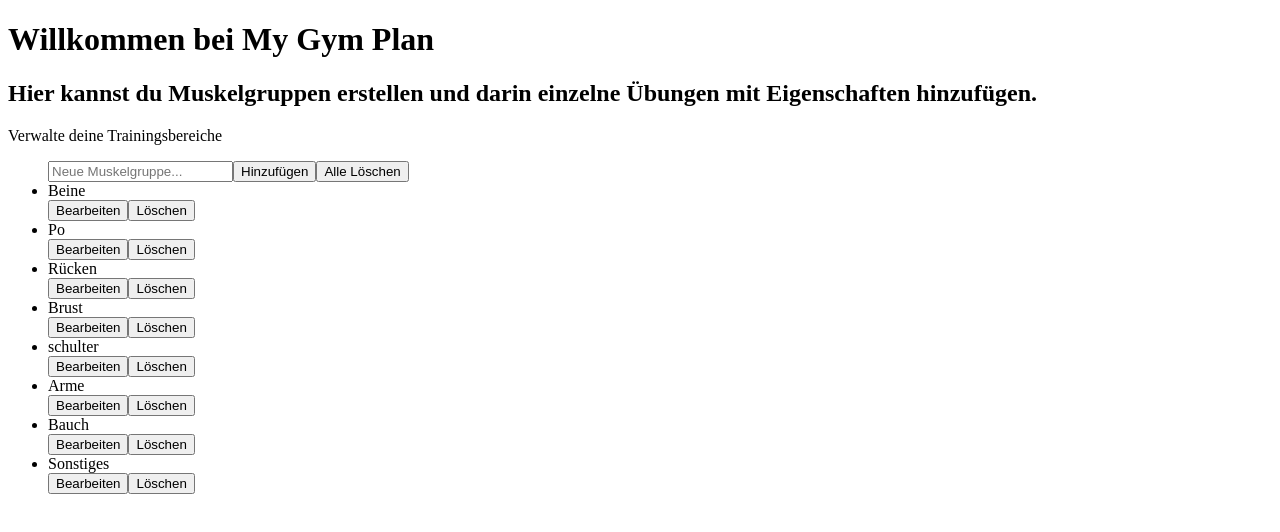
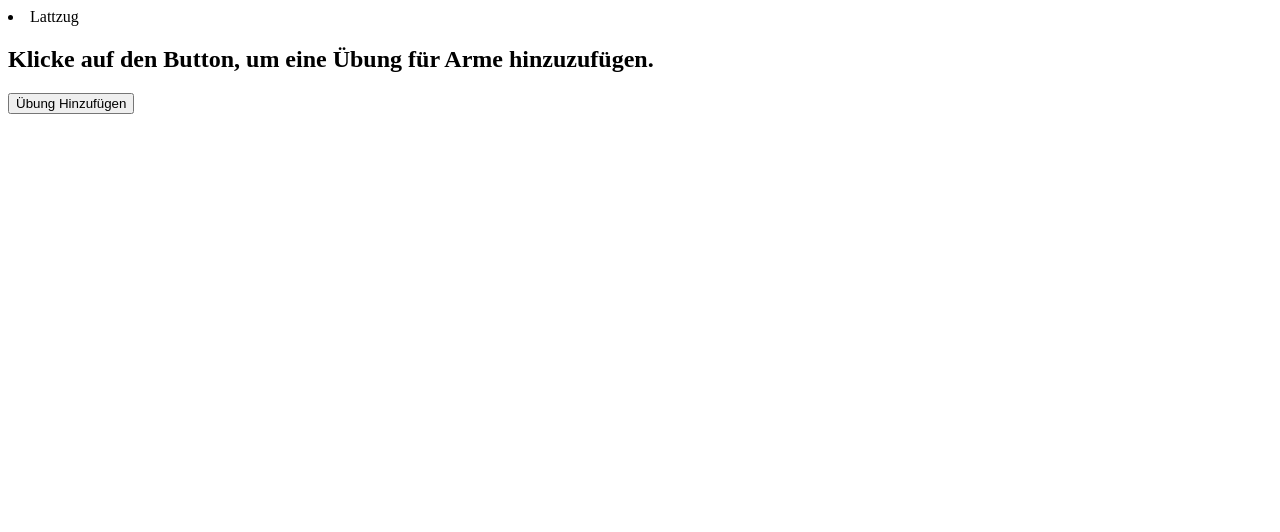
Before and after one commit to ElyasJabari/MyGymPlan, a React (Vite) app: page /exercises/Arme in a window 1280 px wide. Shown: the top 532 px of the page. Built offline with nearby package versions, Linux system fonts and the light colour scheme.

Commit message:
Add Routing

```diff
--- a/package.json
+++ b/package.json
@@ -11,7 +11,8 @@
   },
   "dependencies": {
     "react": "^19.1.1",
-    "react-dom": "^19.1.1"
+    "react-dom": "^19.1.1",
+    "react-router-dom": "^7.9.4"
   },
   "devDependencies": {
     "@eslint/js": "^9.36.0",
--- a/src/App.jsx
+++ b/src/App.jsx
@@ -1,12 +1,16 @@
 import { useState } from "react";
 import Header from "./Components/Header";
 import MuscleGroups from "./Components/MuscleGroups";
+import { Routes, Route } from "react-router-dom";
+import Exercises from "./Components/Exercises";
 
 function App() {
   return (
     <>
-      <Header />
-      <MuscleGroups />
+      <Routes>
+        <Route path="/" element={<MuscleGroups />} />
+        <Route path="/exercises/:name" element={<Exercises />} />
+      </Routes>
     </>
   );
 }
--- /dev/null
+++ b/src/Components/Exercises.jsx
@@ -0,0 +1,31 @@
+import { useState } from "react";
+import { useParams } from "react-router-dom";
+
+export default function Exercises() {
+  const { name } = useParams();
+  const [exercises, setExercises] = useState([
+    { id: 1, name: "Lattzug", weight: 27, set: 3 },
+  ]);
+  const [isOpen, setIsOpen] = useState(false);
+
+  console.log("### Exercises: ", exercises);
+
+  return (
+    <div>
+      {exercises.map((e) => (
+        <li key={e.id}>{e.name}</li>
+      ))}
+
+      <h2>Klicke auf den Button, um eine Übung für {name} hinzuzufügen.</h2>
+      <button onClick={() => setIsOpen(true)}>Übung Hinzufügen</button>
+
+      {isOpen && (
+        <div>
+          <button onClick={() => setIsOpen(false)}>X</button>
+          <h2>Hallo</h2>
+          <p>Das ist ein einfaches Modal-Fenster in React.</p>
+        </div>
+      )}
+    </div>
+  );
+}
--- a/src/Components/MuscleGroups.jsx
+++ b/src/Components/MuscleGroups.jsx
@@ -1,4 +1,7 @@
 import { useState } from "react";
+import Exercises from "./Exercises";
+import { Link } from "react-router-dom";
+import Header from "./Header";
 
 export default function MuscleGroups() {
   const [muscleGroups, setMuscleGroups] = useState([
@@ -69,6 +72,7 @@ export default function MuscleGroups() {
 
   return (
     <div>
+      <Header />
       <p>Verwalte deine Trainingsbereiche</p>
       <ul>
         <input
@@ -87,7 +91,9 @@ export default function MuscleGroups() {
             onDragOver={handleOnDragOver}
             onDrop={() => handleOnDrop(index)}
           >
-            <li>{m.name}</li>
+            <li>
+              <Link to={`/exercises/${m.name}`}>{m.name}</Link>
+            </li>
             <button onClick={() => handleChangeName(m.name, m.id)}>
               Bearbeiten
             </button>
--- a/src/main.jsx
+++ b/src/main.jsx
@@ -1,9 +1,10 @@
 import { StrictMode } from "react";
 import { createRoot } from "react-dom/client";
 import App from "./App.jsx";
+import { BrowserRouter } from "react-router-dom";
 
 createRoot(document.getElementById("root")).render(
-  <div>
+  <BrowserRouter>
     <App />
-  </div>
+  </BrowserRouter>
 );
```
Also changed, not shown: 1 other file (tests, documents, lock files or other folders).
